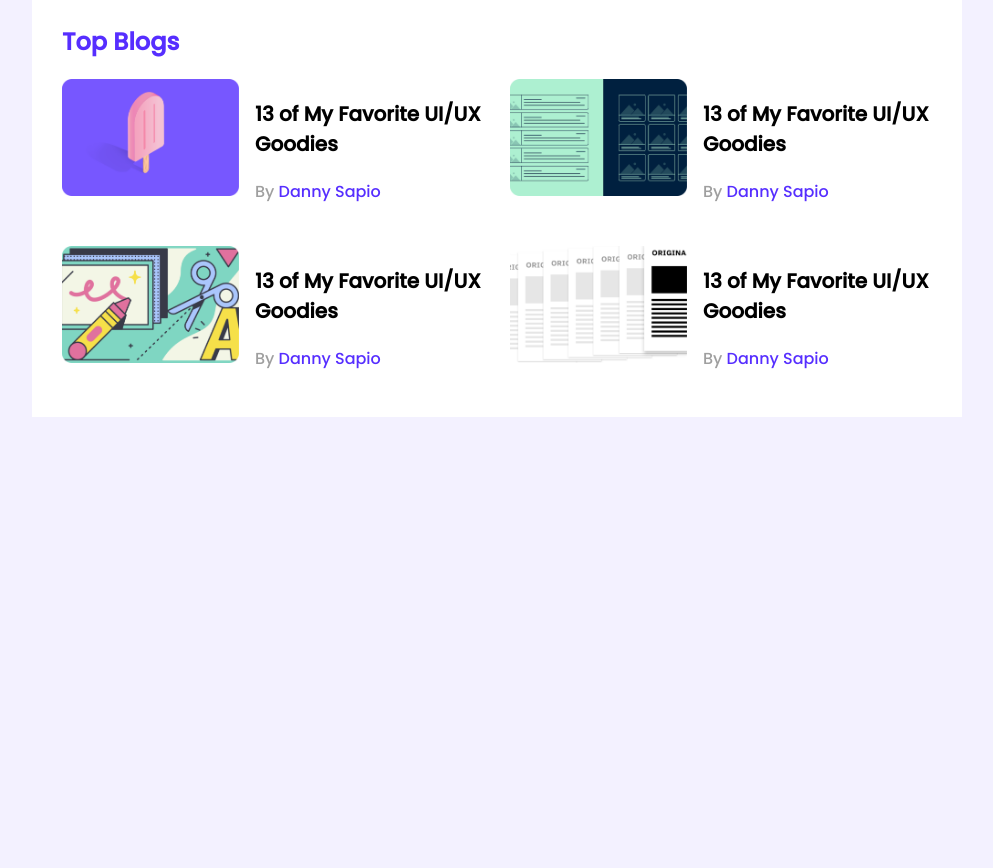
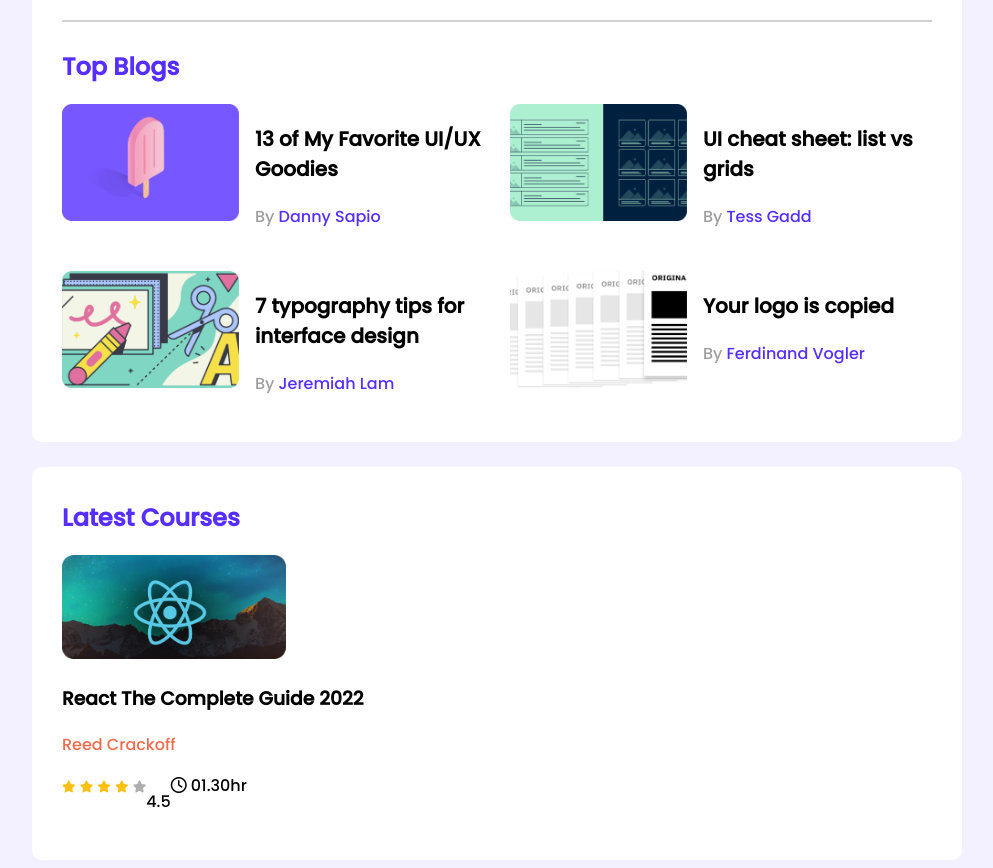
Before and after one commit to ShekhRaselMasrurAhmmadNissan/leader-board-css3, a plain HTML site: page index.html in a window 1280 px wide. Shown: the part 287-1155 px from the top of the page, without its empty margins (143-1136 px from the left). Before the commit the page ends 800 px from the top, so only its background shows below. Drawn offline with Linux system fonts and the light colour scheme; a web font is replaced by a local one.

Commit message:
Simply done a single course information.

```diff
--- a/index.html
+++ b/index.html
@@ -6,6 +6,9 @@
 		<meta http-equiv="X-UA-Compatible" content="IE=edge">
 		<meta name="viewport" content="width=device-width, initial-scale=1.0">
 		<title>Leader Board of Players</title>
+
+		<!-- Font Awesome -->
+		<script src="https://kit.fontawesome.com/b5fc4a05bb.js" crossorigin="anonymous"></script>
 
 		<!-- Link the CSS -->
 		<link rel="stylesheet" href="styles/style.css">
@@ -87,8 +90,8 @@
 								<img src="./images/blogs/blog-2.png" alt="">
 							</div>
 							<div class="blog-information">
-								<h3 class="blog-title">13 of My Favorite UI/UX Goodies</h3>
-								<p class="blog-author">By <a href="">Danny Sapio</a></p>
+								<h3 class="blog-title">UI cheat sheet: list vs grids</h3>
+								<p class="blog-author">By <a href="">Tess Gadd</a></p>
 							</div>
 						</article>
 						<article class="blog">
@@ -96,8 +99,8 @@
 								<img src="./images/blogs/blog-3.png" alt="">
 							</div>
 							<div class="blog-information">
-								<h3 class="blog-title">13 of My Favorite UI/UX Goodies</h3>
-								<p class="blog-author">By <a href="">Danny Sapio</a></p>
+								<h3 class="blog-title">7 typography tips for interface design</h3>
+								<p class="blog-author">By <a href="">Jeremiah Lam</a></p>
 							</div>
 						</article>
 						<article class="blog">
@@ -105,14 +108,46 @@
 								<img src="./images/blogs/blog-4.png" alt="">
 							</div>
 							<div class="blog-information">
-								<h3 class="blog-title">13 of My Favorite UI/UX Goodies</h3>
-								<p class="blog-author">By <a href="">Danny Sapio</a></p>
+								<h3 class="blog-title">Your logo is copied</h3>
+								<p class="blog-author">By <a href="">Ferdinand Vogler</a></p>
 							</div>
 						</article>
 					</div>
 				</div>
+				<!-- Top Blog Information End -->
 			</section>
 			<!-- Top Players and Top Blogs Section End -->
+
+			<!-- latest Courses Section Start -->
+			<section id="latest-courses" class="container">
+				<h2 class="section-title">Latest Courses</h2>
+				<div class="courses">
+					<div class="course">
+						<div class="course-banner">
+							<img src="./images/courses/course-1.png" alt="">
+						</div>
+						<div class="course-detail">
+							<h3 class="course-title">React The Complete Guide 2022</h3>
+							<p class="course-author"><a href="">Reed Crackoff</a></p>
+							<div class="course-info">
+								<div class="course-star">
+									<i class="fa-solid fa-star filled"></i>
+									<i class="fa-solid fa-star filled"></i>
+									<i class="fa-solid fa-star filled"></i>
+									<i class="fa-solid fa-star filled"></i>
+									<i class="fa-solid fa-star empty"></i>
+								</div>
+								<p class="course-ratings">4.5</p>
+								<div class="course-duration">
+									<i class="fa-regular fa-clock"></i>
+									01.30hr
+								</div>
+							</div>
+						</div>
+					</div>
+				</div>
+			</section>
+			<!-- Latest Courses Section End -->
 		</main>
 		<!-- Main Part End -->
 	</body>
--- a/styles/style.css
+++ b/styles/style.css
@@ -15,14 +15,17 @@
 
 main {
 	display: flex;
-	/* flex-direction: column; */
+	flex-direction: column;
 	justify-content: center;
+	align-items: center;
 }
 
 .container {
 	background-color: #FFFFFF;
 	width: 870px;
 	padding: 30px;
+	margin-top: 25px;
+	border-radius: 10px;
 }
 
 hr {
@@ -102,3 +105,30 @@
 	color: rgba(86, 46, 255, 1);
 }
 /* Top Blogs Style End */
+
+
+/* Courses Style Start */
+.course .course-banner img {
+	width: 224px;
+	height: 104px;
+}
+
+.course-detail .course-author a {
+	text-decoration: none;
+	color: rgba(237, 107, 79, 1);
+}
+.course-detail .course-info {
+	display: flex;
+
+}
+.fa-star {
+	font-size: 12px;
+}
+.fa-star.filled {
+	color: rgba(255, 192, 20, 1);
+}
+
+.fa-star.empty {
+	color: rgba(174, 174, 174, 1);
+}
+/* Courses Style End */
```
